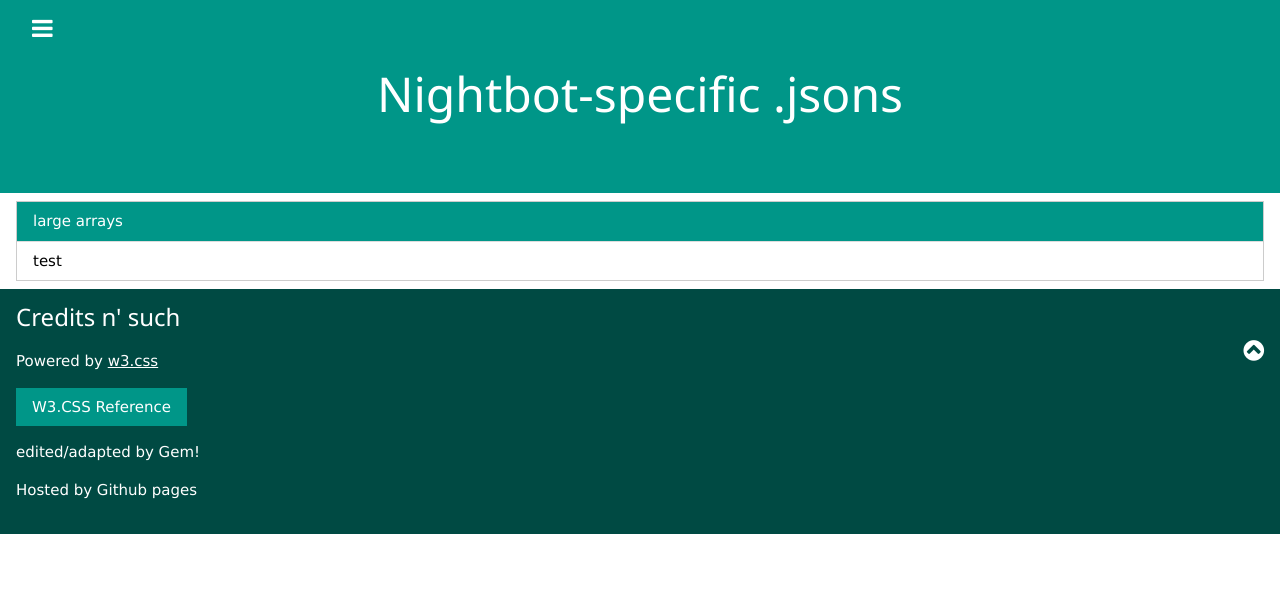
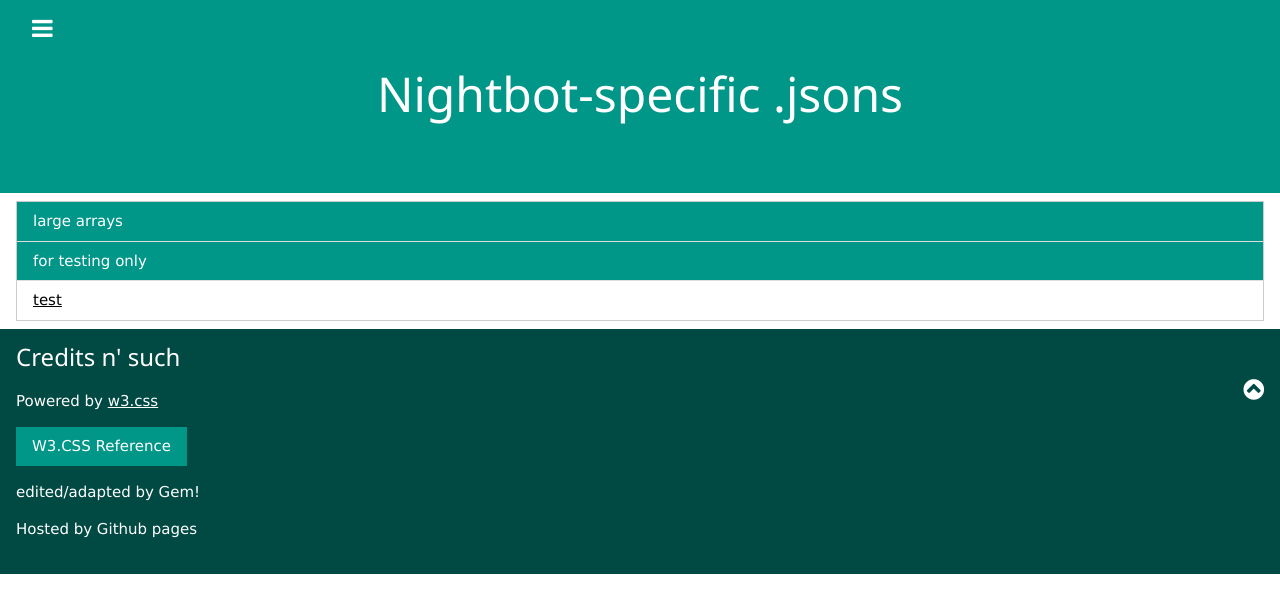
Before and after one commit to thesecretmaster/pentagonitestudios, a Jekyll site: the page nightbot.html, which Jekyll copies as it is, in a window 1280 px wide. Shown: the top 613 px of the page. Built offline with Jekyll 4.4.1, drawn with Linux system fonts in a browser that asks for light colours; some web fonts are replaced.

Commit message:
add test .json

```diff
--- /dev/null
+++ b/nb/test.json
@@ -0,0 +1 @@
+const testtext=["test","testing"];
--- a/nightbot.html
+++ b/nightbot.html
@@ -91,7 +91,8 @@
 <div class="w3-container w3-padding">
 <ul class="w3-ul w3-border w3-hoverable">
 <li class="w3-theme">large arrays</li>
-<li>test</li>
+<li class="w3-theme">for testing only</li>
+<li><a href="nb/test.json" target="_blank">test</a></li>
 </ul>
 
 </div>
```
